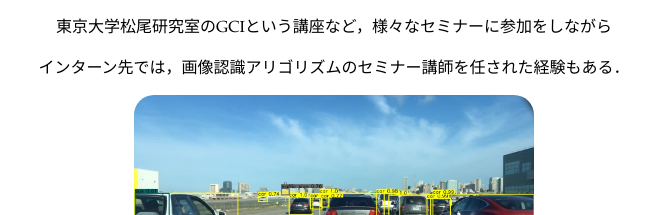
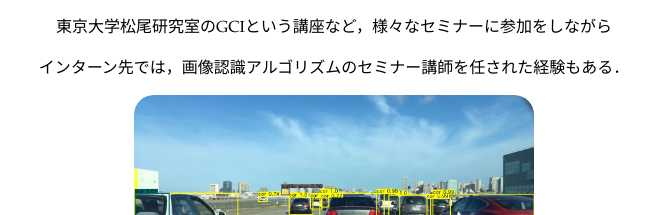
Before and after one commit to Ryunosuke-Ikeda/Ryunosuke-Ikeda.github.io, a plain HTML site: page about.html in a window 1280 px wide. Shown: the part 2303-2518 px from the top of the page, 306-964 px from the left. Drawn offline with Linux system fonts and the light colour scheme.

Commit message:
Update about.html

```diff
--- a/about.html
+++ b/about.html
@@ -58,7 +58,7 @@
     <figure class="pic2"><img src="img/zerotuku.jpg" width=300　height=300 ></figure>
     <P>各団体卒業と同時にDeepLearningの勉強を始める。</P>
     <p>東京大学松尾研究室のGCIという講座など，様々なセミナーに参加をしながら</p>
-    <p>インターン先では，画像認識アリゴリズムのセミナー講師を任された経験もある．</p>
+    <p>インターン先では，画像認識アルゴリズムのセミナー講師を任された経験もある．</p>
     <figure class="pic2"><img src="img/reseach.jpg" width=400　height=400 ></figure>
     <p>大学の研究では深層学習を用いた路上物体検出の研究を行う．</p>
     <p>最新手法をリサーチしながら独自のアルゴリズムを考案し，実装を行っている．</p>
```
